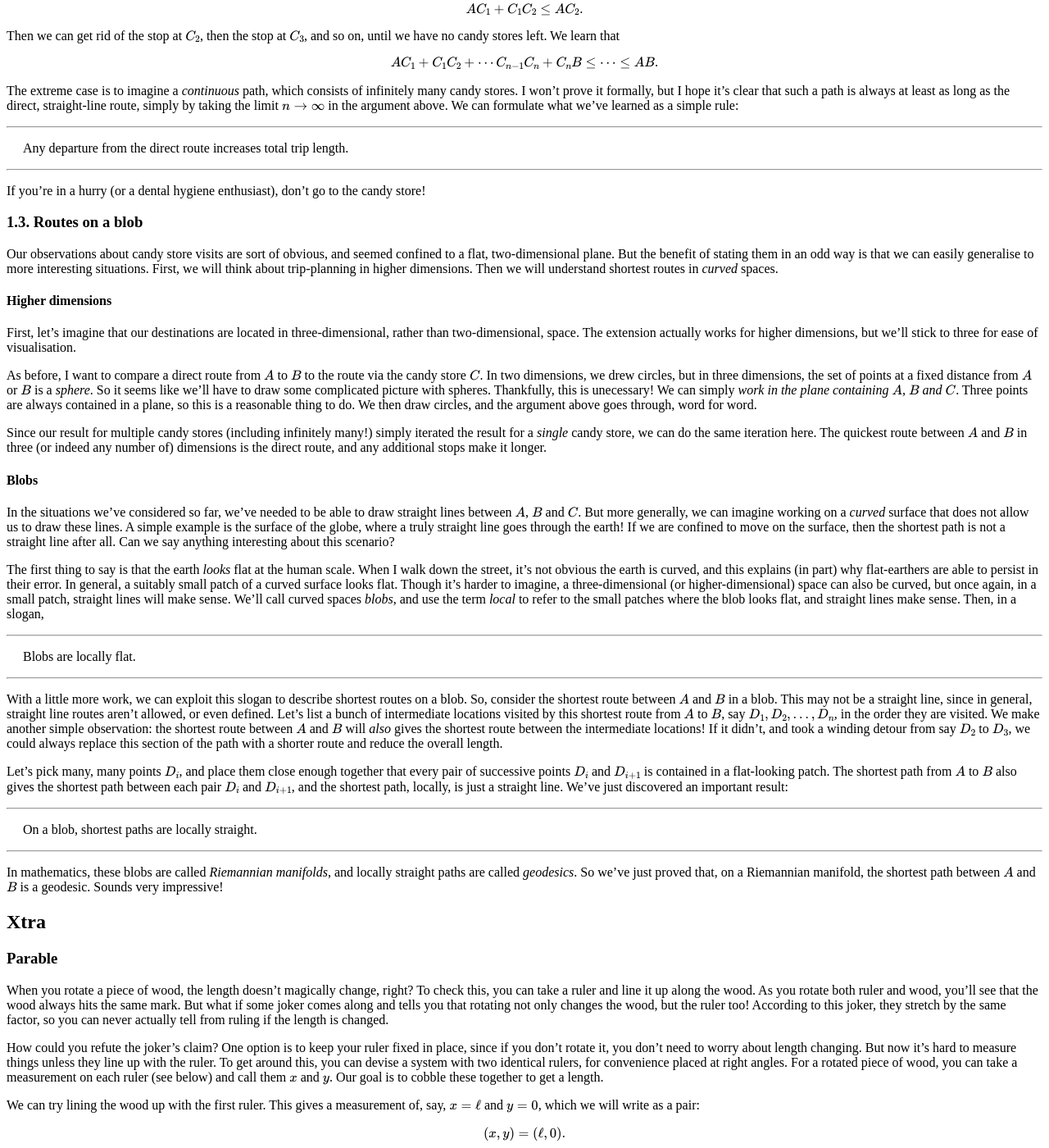
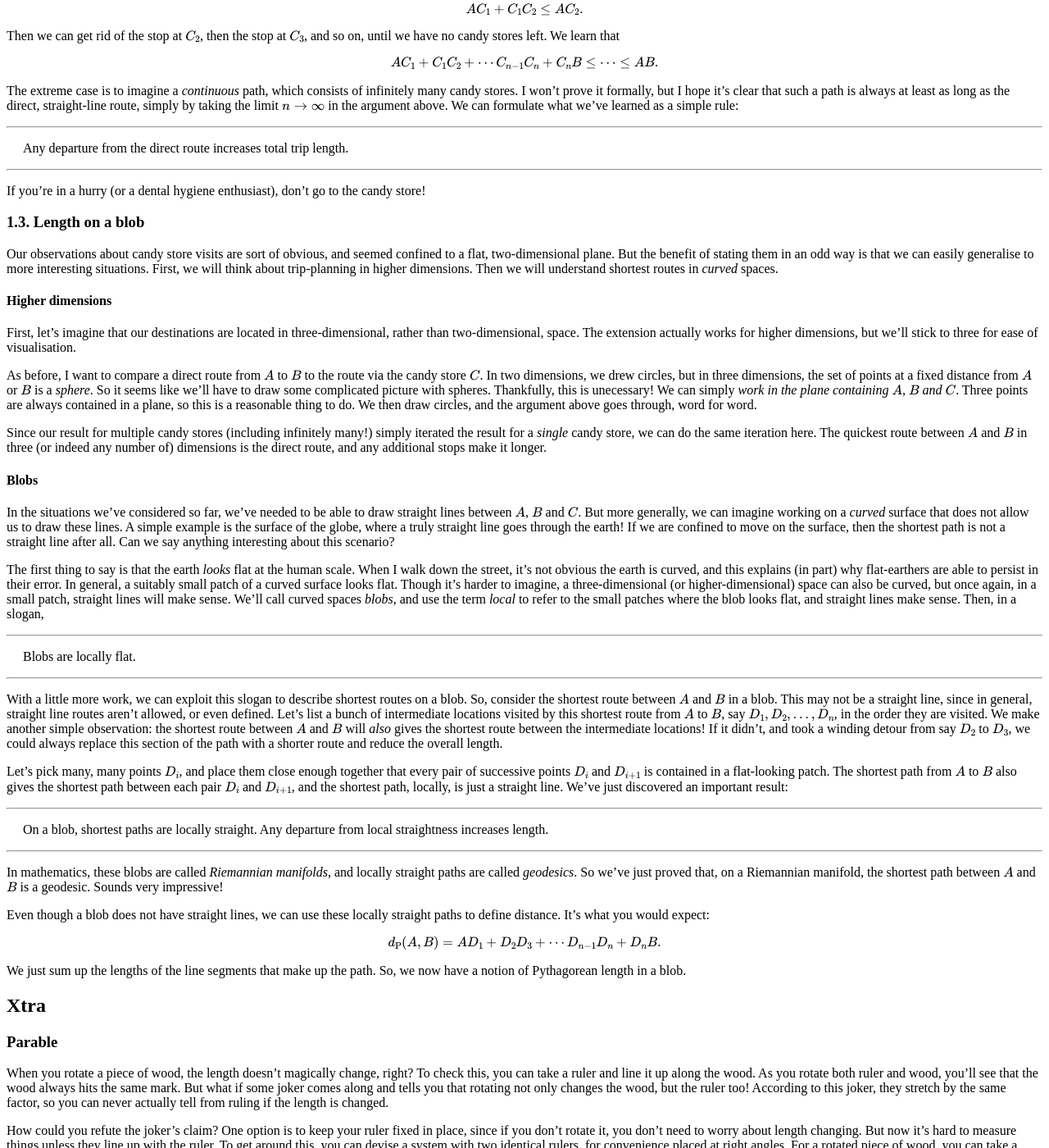
Before and after one commit to hapax/hapax.github.io, a Jekyll site: the page built from assets/maximal.md, in a window 1280 px wide and 1400 px high, scrolled down 2124 px. Shown: the whole window at 82% size. Built offline with Jekyll 4.4.1, drawn with Linux system fonts in a browser that asks for light colours; our own code applies the rules of GitHub Pages for plain Markdown files; formulas are drawn with MathJax 3; a script that is not in the unit is left out; some of the changed text lies outside the part shown.

Commit message:
Update maximal.md

```diff
--- a/assets/maximal.md
+++ b/assets/maximal.md
@@ -14,7 +14,7 @@ date:  2020-03-??
 1. <a href="#sec-1">The world according to Pythagoras</a>
    1. <a href="#sec-1-1">Length and rotation</a>
    2. <a href="#sec-1-2">A trip to the candy store</a>
-   3. <a href="#sec-1-3">Routes on a blob</a>
+   3. <a href="#sec-1-3">Length on a blob</a>
 
 ## 1. The world according to Pythagoras  <a id="sec-1" name="sec-1"></a>
 
@@ -212,7 +212,7 @@ Any departure from the direct route increases total trip length.
 If you're in a hurry (or a dental hygiene enthusiast), don't go to
 the candy store!
 
-### 1.3. Routes on a blob<a id="sec-1-3" name="sec-1-3"></a>
+### 1.3. Length on a blob<a id="sec-1-3" name="sec-1-3"></a>
 
 Our observations about candy store visits are sort of obvious, and
 seemed confined to a flat, two-dimensional plane.
@@ -305,7 +305,8 @@ We've just discovered an important result:
 ---
 
 <span style="padding-left: 20px; display:block">
-On a blob, shortest paths are locally straight.
+On a blob, shortest paths are locally straight. Any departure from
+local straightness increases length.
 </span>
 
 ---
@@ -315,6 +316,17 @@ locally straight paths are called *geodesics*.
 So we've just proved that, on a Riemannian manifold, the shortest path
 between $A$ and $B$ is a geodesic.
 Sounds very impressive!
+
+Even though a blob does not have straight lines, we can use these
+locally straight paths to define distance.
+It's what you would expect:
+
+$$
+d_\text{P}(A, B) = AD_1 + D_2D_3 + \cdots D_{n-1}D_n + D_nB.
+$$
+
+We just sum up the lengths of the line segments that make up the path.
+So, we now have a notion of Pythagorean length in a blob.
 
 ## Xtra
 
```
